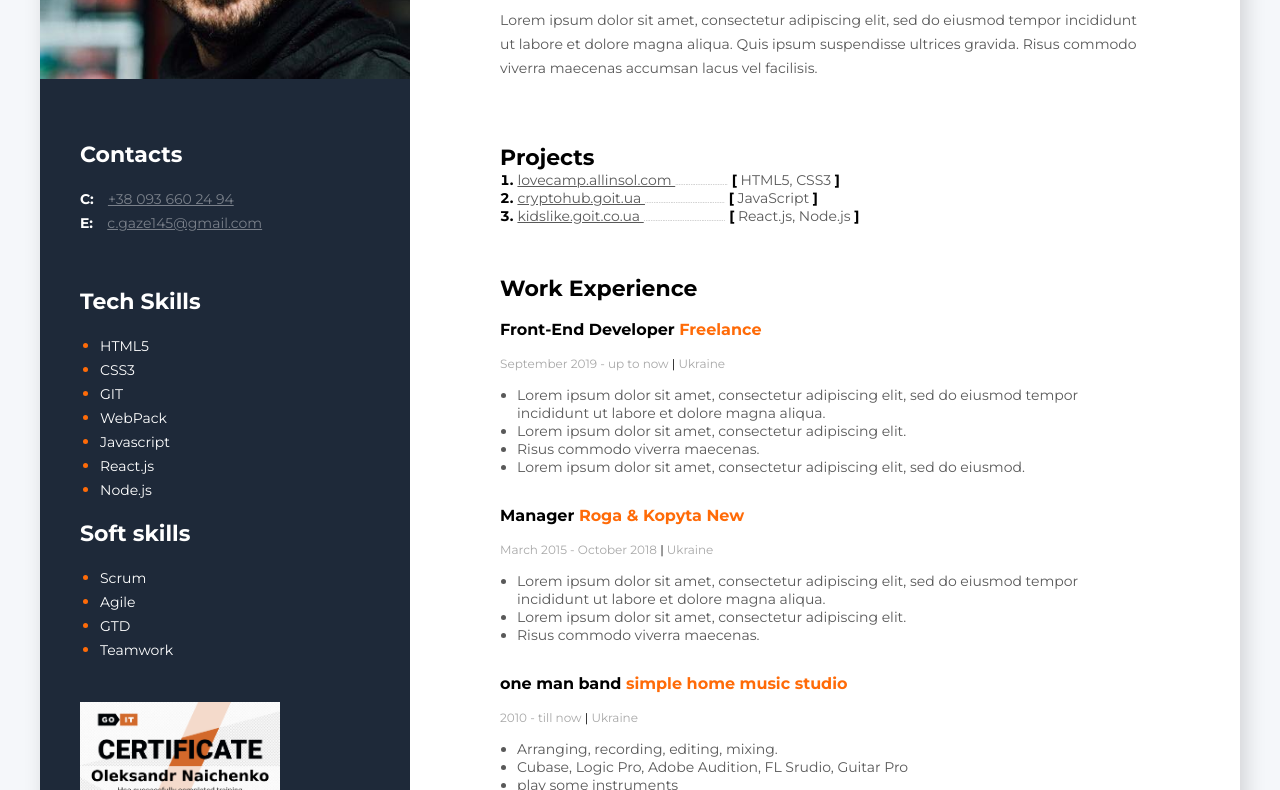
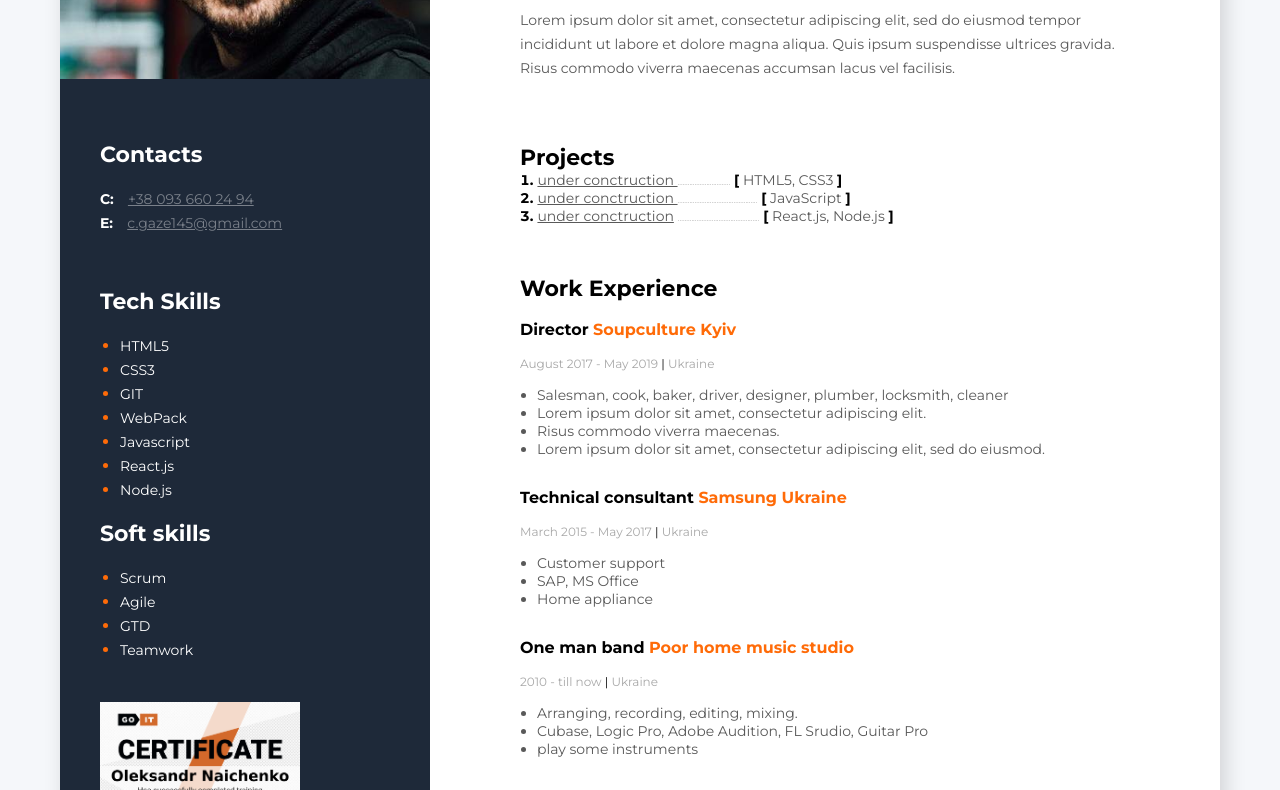
Before and after one commit to o-naichenko/github-tutorial, a plain HTML site: page index.html in a window 1280 px wide. Shown: the part 371-1161 px from the top of the page. Drawn offline with Linux system fonts and the light colour scheme.

Commit message:
new info + виправлення по валідатору

```diff
--- a/css/style.css
+++ b/css/style.css
@@ -2,8 +2,8 @@
   padding: 0;
   margin: 0 auto;
   box-sizing: border-box;
+  position: relative;
 }
-
 body {
   background: #f5f7fa;
   font-family: "Montserrat", sans-serif;
@@ -11,6 +11,7 @@ body {
 }
 .wrapper {
   max-width: 1200px;
+  max-width: calc(100% - 40px);
   margin: 0 auto;
   background: #fff;
   display: flex;
@@ -21,6 +22,7 @@ body {
   width: 370px;
   padding-top: 40px;
   padding-bottom: 40px;
+  flex: none;
 }
 .my-photo {
   width: 370px;
@@ -80,7 +82,6 @@ body {
   margin: 40px;
   width: 200px;
 }
-
 .about-me {
   padding-top: 110px;
   padding-bottom: 110px;
--- a/index.html
+++ b/index.html
@@ -95,7 +95,7 @@
           <ol>
             <li class="projects-item">
               <a class="projects-link" href="https://lovecamp.allinsol.com/"
-                >lovecamp.allinsol.com
+                >under conctruction
               </a>
               <span class="dots">...............................</span>
               <span>
@@ -103,23 +103,16 @@
               </span>
             </li>
             <li class="projects-item">
-              <a class="projects-link" href="https://cryptohub.goit.ua/">
-                cryptohub.goit.ua
+              <a class="projects-link" href="https://cryptohub.goit.ua/">under conctruction
               </a>
               <span class="dots">...............................................</span>
-              <span
-                ><b>[</b><span class="tech-name"> JavaScript </span><b>]</b></span
-              >
+              <span><b>[</b><span class="tech-name"> JavaScript </span><b>]</b></span>
             </li>
             <li class="projects-item">
-              <a class="projects-link" href="https://kidslike.goit.co.ua/">
-                kidslike.goit.co.ua
-              </a>
+              <a class="projects-link" href="https://kidslike.goit.co.ua/">under conctruction</a>
               <span class="dots">................................................</span>
               <span
-                ><b>[</b><span class="tech-name"> React.js, Node.js </span
-                ><b>]</b></span
-              >
+                ><b>[</b><span class="tech-name"> React.js, Node.js </span><b>]</b></span>
             </li>
           </ol>
         </div>
@@ -129,16 +122,15 @@
           <!-- company 1 -->
           <div>
             <h4 class="profession-title">
-              Front-End Developer<span class="profession-orange"> Freelance</span></span>
+              Director <span class="profession-orange">Soupculture Kyiv</span>
             </h4>
             <span class="time-period"
-              >September 2019 - up to now
+              >August 2017 - May 2019
               <span class="profession-divider">|</span> Ukraine</span
             >
             <ul class="profession-duties">
               <li class="profession-duties-item">
-                Lorem ipsum dolor sit amet, consectetur adipiscing elit, sed do
-                eiusmod tempor incididunt ut labore et dolore magna aliqua.
+                Salesman, cook, baker, driver, designer, plumber, locksmith, cleaner
               </li>
               <li class="profession-duties-item">
                 Lorem ipsum dolor sit amet, consectetur adipiscing elit.
@@ -155,29 +147,21 @@
           <!-- company 2 -->
           <div>
             <h4 class="profession-title">
-              Manager <span class="profession-orange">Roga & Kopyta New</span>
+              Technical consultant <span class="profession-orange">Samsung Ukraine</span>
             </h4>
             <span class="time-period"
-              >March 2015 - October 2018
-              <span class="profession-divider">|</span> Ukraine</span
-            >
+              >March 2015 - May 2017
+              <span class="profession-divider">|</span> Ukraine</span>
             <ul class="profession-duties">
-              <li class="profession-duties-item">
-                Lorem ipsum dolor sit amet, consectetur adipiscing elit, sed do
-                eiusmod tempor incididunt ut labore et dolore magna aliqua.
-              </li>
-              <li class="profession-duties-item">
-                Lorem ipsum dolor sit amet, consectetur adipiscing elit.
-              </li>
-              <li class="profession-duties-item">
-                Risus commodo viverra maecenas.
-              </li>
+              <li class="profession-duties-item">Customer support</li>
+              <li class="profession-duties-item">SAP, MS Office</li>
+              <li class="profession-duties-item">Home appliance</li>
             </ul>
           </div>
           <!-- company 3 -->
           <div>
             <h4 class="profession-title">
-              one man band <span class="profession-orange">simple home music studio</span>
+              One man band <span class="profession-orange">Poor home music studio</span>
             </h4>
             <span class="time-period"
               >2010 - till now
```
Also changed, not shown: .prettierrc.json.
